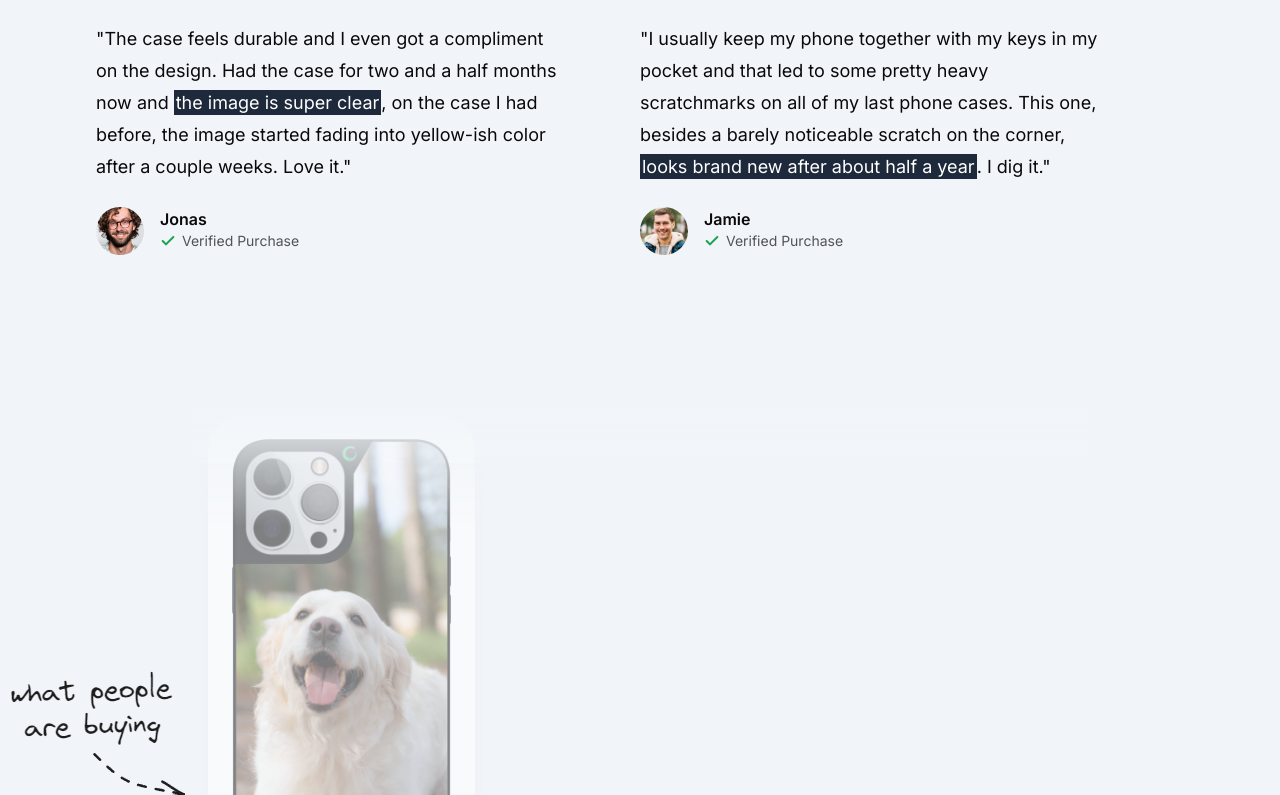
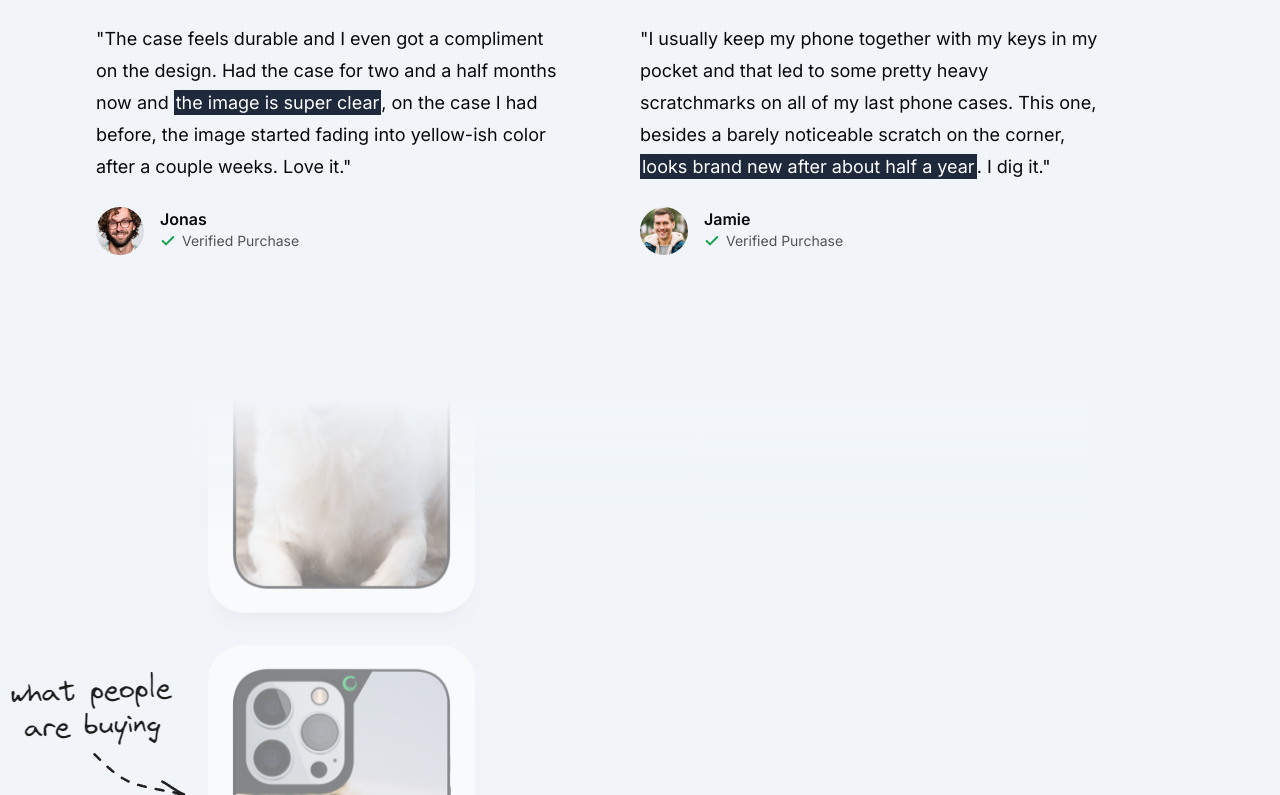
Before and after one commit to datguyaymen/casecobra, a Next.js app: page / in a window 1280 px wide. Shown: the part 1325-2120 px from the top of the page. Built offline with nearby package versions, Linux system fonts and the light colour scheme; no server answers.

Commit message:
fixed review animation

```diff
--- a/src/components/Reviews.tsx
+++ b/src/components/Reviews.tsx
@@ -1,5 +1,7 @@
+/* eslint-disable jsx-a11y/alt-text */
+/* eslint-disable @next/next/no-img-element */
 "use client";
-/* eslint-disable @next/next/no-img-element */
+
 import { HTMLAttributes, useEffect, useRef, useState } from "react";
 import MaxWidthWrapper from "./MaxWidthWrapper";
 import { useInView } from "framer-motion";
@@ -14,8 +16,10 @@ const PHONES = [
   "/testimonials/5.jpg",
   "/testimonials/6.jpg",
 ];
+
 function splitArray<T>(array: Array<T>, numParts: number) {
   const result: Array<Array<T>> = [];
+
   for (let i = 0; i < array.length; i++) {
     const index = i % numParts;
     if (!result[index]) {
@@ -23,8 +27,10 @@ function splitArray<T>(array: Array<T>, numParts: number) {
     }
     result[index].push(array[i]);
   }
+
   return result;
 }
+
 function ReviewColumn({
   reviews,
   className,
@@ -42,19 +48,23 @@ function ReviewColumn({
 
   useEffect(() => {
     if (!columnRef.current) return;
+
     const resizeObserver = new window.ResizeObserver(() => {
       setColumnHeight(columnRef.current?.offsetHeight ?? 0);
     });
+
     resizeObserver.observe(columnRef.current);
+
     return () => {
       resizeObserver.disconnect();
     };
   }, []);
+
   return (
     <div
       ref={columnRef}
       className={cn("animate-marquee space-y-8 py-4", className)}
-      style={{ "--marqee-duration": duration } as React.CSSProperties}
+      style={{ "--marquee-duration": duration } as React.CSSProperties}
     >
       {reviews.concat(reviews).map((imgSrc, reviewIndex) => (
         <Review
@@ -66,6 +76,7 @@ function ReviewColumn({
     </div>
   );
 }
+
 interface ReviewProps extends HTMLAttributes<HTMLDivElement> {
   imgSrc: string;
 }
@@ -84,6 +95,7 @@ function Review({ imgSrc, className, ...props }: ReviewProps) {
     POSSIBLE_ANIMATION_DELAYS[
       Math.floor(Math.random() * POSSIBLE_ANIMATION_DELAYS.length)
     ];
+
   return (
     <div
       className={cn(
@@ -117,23 +129,23 @@ function ReviewGrid() {
             reviews={[...column1, ...column3.flat(), ...column2]}
             reviewClassName={(reviewIndex) =>
               cn({
-                "md:hidden": reviewIndex > +column1.length + column3[0].length,
+                "md:hidden": reviewIndex >= column1.length + column3[0].length,
                 "lg:hidden": reviewIndex >= column1.length,
               })
             }
             msPerPixel={10}
           />
           <ReviewColumn
+            reviews={[...column2, ...column3[1]]}
             className="hidden md:block"
-            reviews={[...column2, ...column3[1]]}
             reviewClassName={(reviewIndex) =>
               reviewIndex >= column2.length ? "lg:hidden" : ""
             }
             msPerPixel={15}
           />
           <ReviewColumn
+            reviews={column3.flat()}
             className="hidden md:block"
-            reviews={column3.flat()}
             msPerPixel={10}
           />
         </>
@@ -151,8 +163,8 @@ export function Reviews() {
         aria-hidden="true"
         src="/what-people-are-buying.png"
         className="absolute -left-32 top-1/3 hidden select-none xl:block"
-        alt="reviews"
       />
+
       <ReviewGrid />
     </MaxWidthWrapper>
   );
```
